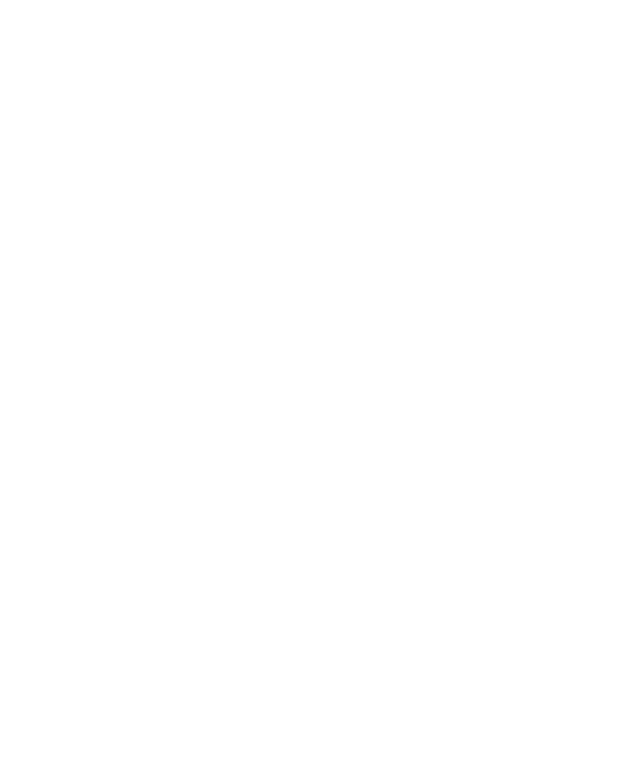
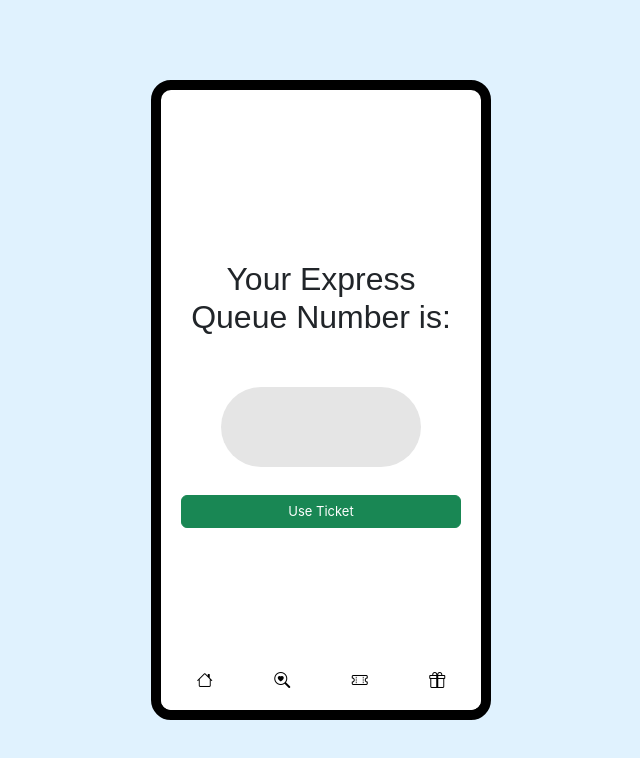
Before and after one commit to ESDeezknee/ESDeezknee-Frontend, a Vue app: page /queue-ticket in a window 1280 px wide. Before the commit this address had no page. Shown: the top 758 px of the page, without its empty margins (319-959 px from the left). Built offline with nearby package versions, Linux system fonts and the light colour scheme.

Commit message:
update queue ticket num

```diff
--- a/src/components/MobileTemplate.vue
+++ b/src/components/MobileTemplate.vue
@@ -12,10 +12,10 @@
           </div>
 
           <div class="bottom-nav">
-            <router-link to="/home" class="button" style="font-size:x-small"><i class="bi bi-house"></i>&nbsp;Home</router-link>
-            <router-link to="/group" class="button" style="font-size:x-small"><i class="bi bi-search-heart"></i>&nbsp;Find Groups</router-link>
-            <router-link to="/ride" class="button" style="font-size:x-small"><i class="bi bi-ticket-perforated"></i>&nbsp;Buy Express</router-link>
-            <router-link to="/mission" class="button" style="font-size:x-small"> <i class="bi bi-gift"></i>&nbsp;Join Challenge</router-link>
+            <router-link to="/home" class="button mx-auto" style="color: black"><i class="bi bi-house"></i></router-link>
+            <router-link to="/group" class="button mx-auto" style="color: black"><i class="bi bi-search-heart"></i></router-link>
+            <router-link to="/ride" class="button mx-auto" style="color: black"><i class="bi bi-ticket-perforated"></i></router-link>
+            <router-link to="/mission" class="button mx-auto" style="color: black"> <i class="bi bi-gift"></i></router-link>
           </div>
 
         </div>
@@ -72,19 +72,22 @@ h2 {
   left: 0;
   right: 0;
   text-decoration: none;
-  background-color: black;
-  padding: 18px 5px
+  background-color: white;
+  padding: 18px 5px;
+  margin-top: gray;
+
 }
 
 .bottom-nav button {
   flex-grow: 1; /* add this to make the buttons take equal width */
   border: none;
-  background-color: black;
+  background-color: gray;
   font-size: 14px;
   font-weight: bold;
   color: white;
   text-transform: uppercase;
   padding: 30px;
+
 }
 
 .bottom-nav a {
--- a/src/router/index.js
+++ b/src/router/index.js
@@ -14,6 +14,7 @@ import PaymentModeView from "../views/PaymentModeView.vue";
 import LoyaltyPointsView from "../views/LoyaltyPointsView.vue";
 import PromoCodeView from "../views/PromoCodeView.vue";
 import MissionView from "../views/MissionView.vue";
+import QueueTicketView from "../views/QueueTicketView.vue";
 
 const router = createRouter({
   history: createWebHistory(import.meta.env.BASE_URL),
@@ -94,6 +95,11 @@ const router = createRouter({
       name: "mission",
       component: MissionView
     },
+    {
+      path: '/queue-ticket',
+      name: 'queue-ticket',
+      component: QueueTicketView
+    }
 
 
   ],
--- a/src/stores/account.js
+++ b/src/stores/account.js
@@ -8,6 +8,7 @@ export const useAccountStore = defineStore("account", {
       loggedIn: false,
       account: null,
       group: '',
+      queue: ''
     };
     return persistedState;
   },
@@ -37,6 +38,10 @@ export const useAccountStore = defineStore("account", {
     createGroup(group_id) {
       this.group = group_id;
       this.saveState();
+    },
+    createQueue(queue_id){
+      this.queue = queue_id;
+      this.saveState();
     }
   },
 });
--- a/src/views/BroadcastView.vue
+++ b/src/views/BroadcastView.vue
@@ -40,7 +40,7 @@
 
         <!-- Pop up message: broadcast successful -->
         <div class="notification-box position-absolute top-50 start-20" id="notification-box" v-if="showSuccess">
-            <p class="notification-title d-flex justify-content-center fw-bolder" style="color: #38b000; font-size:MEDIUM">SUCCESS! &nbsp;<i class="bi bi-emoji-smile"></i></p>
+            <p class="notification-title d-flex justify-content-center fw-bolder" style="color: #38b000; font-size:MEDIUM">SUCCESS! &nbsp;🤗</p>
             <button @click="showSuccess= false; $router.push('/all-groups')" type="button" class="btn-close d-flex justify-content-right " aria-label="Close"></button>
             <hr>
             <p class="text-center" style="font-size:small;" >We will notify you when someone joins your group. </p>
--- a/src/views/PaymentModeView.vue
+++ b/src/views/PaymentModeView.vue
@@ -56,11 +56,22 @@ export default {
             const body = {
                 payment_method: 'external',
             };
+
             axios.post(api_url, body)
                 .then(response => {
                     console.log(response.data)
-                    window.location.href = response.data.data.checkout_url
+
+                    this.queue = response.data.queue_id
+
+                    this.accountStore.createQueue(
+                        this.queue
+                    );
+                    console.log(this.queue)
+
+                    setTimeout(() => { window.location.href = response.data.data.checkout_url }, 1000);
                     console.log(response.data.data.checkout_url)
+
+
                 })
                 .catch(error => {
                     console.log(error);
--- a/src/views/PromoCodeView.vue
+++ b/src/views/PromoCodeView.vue
@@ -35,9 +35,9 @@
     <!-- Pop up message: join successful  -->
     <div class="notification-box position-absolute top-50 start-20" id="notification-box" v-if="showSuccess">
       <p class="notification-title d-flex justify-content-center fw-bolder" style="color: #38b000; font-size:MEDIUM">SUCCESS! &nbsp;🤩</p>
-      <button @click="showSuccess = false" type="button" class="btn-close d-flex justify-content-right " aria-label="Close"></button>
+      <button @click="showSuccess = false; ; $router.push('/queue-ticket')" type="button" class="btn-close d-flex justify-content-right " aria-label="Close"></button>
       <hr>
-      <p class="text-center" style="font-size:small;" >{{message}}.</p>
+      <p class="text-center" style="font-size:small;" >{{pass_message}}</p>
     </div>
 
     <!-- Pop up message: join failure  -->
@@ -45,7 +45,7 @@
       <p class="notification-title d-flex justify-content-center fw-bolder" style="font-size:medium; color:#dc3545">ERROR! &nbsp;😕</p>
       <button @click="showFailure = false" type="button" class="btn-close d-flex justify-content-right " aria-label="Close"></button>
       <hr>
-      <p class="text-center" style="font-size:small;" >Failed to join redeem with promo code. Please try again!</p>
+      <p class="text-center" style="font-size:small;" >{{fail_message}}</p>
     </div>
 
 
@@ -69,7 +69,8 @@ export default {
             promo_code: '',
             showSuccess: false,
             showFailure: false,
-            message: '',
+            pass_message: '',
+            fail_message: ''
         }
     },
     props: {
@@ -95,18 +96,36 @@ export default {
             axios.post(api_url, body)
             .then(response => {
                 console.log(response.data)
-                this.message = response.data.message
-                const promo = response.data.data.promo_code
+                const promo = response.data.data.promo_code // the code that the user has
 
-                if(this.promo_code !== promo){
+                console.log('user has this code:' + promo)
+                console.log('user keyed in:' + this.promo_code)
+
+                if(this.promo_code == ''){
+                    this.fail_message = 'Please enter a promo code.'
+                    this.showFailure = true
+                }else if(this.promo_code !== promo){
+                    this.fail_message = 'You have keyed in an invalid promo code. Please try again.'
                     this.showFailure = true
                 }else{
+                    const msg = response.data.message
+                    this.pass_message = msg + "!"
                     this.showSuccess = true
+                    this.queue = response.data.queue_id
+                    this.accountStore.createQueue(
+                       this.queue
+                    );
+                    console.log(this.queue)
                 }
-            })
+
+                }
+
+            )
             .catch(error => {
                 console.log(error);
+                this.fail_message = "Failed to redeem promo code. Please try again."
                 this.showFailure = true
+
             });
         },
 
--- /dev/null
+++ b/src/views/QueueTicketView.vue
@@ -0,0 +1,126 @@
+<template>
+    <MobileTemplate>
+        <div class="mobile-header" style="display: flex;">
+        <div class="text-center" style="margin-top:150px">
+            <h2>Your Express Queue Number is:</h2>
+            <div class="queue" style="margin-top:50px">
+               <p class="text-center mx-auto" style="font-size:xxx-large">{{ queue_num }}</p>
+            </div>
+        </div>
+        </div>
+
+        <button
+          :class="['btn w-100 mt-2', buttonClass]" style="font-size:small;" @click="useTicket()" :disabled="isUsed">
+          {{
+            isUsed ? "Ticket Used" : showSuccess ? "Ticket Used" : "Use Ticket"
+          }}</button>
+
+          <!-- {{ isUsed }} -->
+
+           <!-- Pop up message: broadcast successful -->
+        <div class="notification-box position-absolute top-50 start-20" id="notification-box" v-if="showSuccess">
+            <p class="notification-title d-flex justify-content-center fw-bolder" style="color: #38b000; font-size:MEDIUM">AWESOME! &nbsp;😊</p>
+            <button @click="showSuccess= false; $router.push('/ride')" type="button" class="btn-close d-flex justify-content-right " aria-label="Close"></button>
+            <hr>
+            <p class="text-center" style="font-size:small;" >{{ message }} </p>
+        </div>
+
+    </MobileTemplate>
+
+</template>
+
+<script>
+import MobileTemplate from '../components/MobileTemplate.vue';
+import { useAccountStore } from "@/stores/account";
+import axios from 'axios';
+
+
+export default {
+  name: 'QueueTicketView',
+  components: {
+    MobileTemplate
+  },
+  data() {
+    return {
+        queue_num: this.accountStore.queue,
+        message: '',
+        isUsed: false,
+        showSuccess: false
+
+    };
+  },
+  setup() {
+    const accountStore = useAccountStore();
+
+    return { accountStore };
+  },
+  created() {
+    console.log(this.accountStore.queue)
+  },
+  computed: {
+
+    buttonClass() {
+        if (this.isUsed) {
+            return 'btn-secondary';
+        } else {
+            return 'btn-success';
+        }
+    },
+  },
+
+  methods:{
+    useTicket(){
+        const body = {
+            queue_id: this.accountStore.queue,
+            is_used: true
+          }
+        const url = "http://127.0.0.1:6201/order/" + this.accountStore.queue + "/used"
+
+        axios.patch(url, body)
+        .then((response) => {
+          this.isUsed = response.data.data.is_used
+          console.log(this.isUsed)
+          if(this.isUsed == true){
+            this.message = response.data.message
+            this.showSuccess = true
+            console.log(response.data.message)
+          }
+
+        })
+        .catch((error) => {
+          console.log(error);
+        });
+      }
+  }
+}
+
+
+
+</script>
+
+
+<style>
+
+.mobile-header {
+  display: flex;
+  flex-direction: column;
+  align-items: center;
+}
+
+
+.queue {
+  content: '';
+  display: block;
+  width: 200px;
+  height: 80px;
+  background-color: #e5e5e5;
+  justify-content: center;
+  text-align: center;
+  border-radius: 80px;
+  margin-bottom: 50px;
+  margin-top: 50px;
+  margin: auto;
+}
+
+
+</style>
```
Also changed, not shown: src/views/LoyaltyPointsView.vue (+18 -6 lines).
